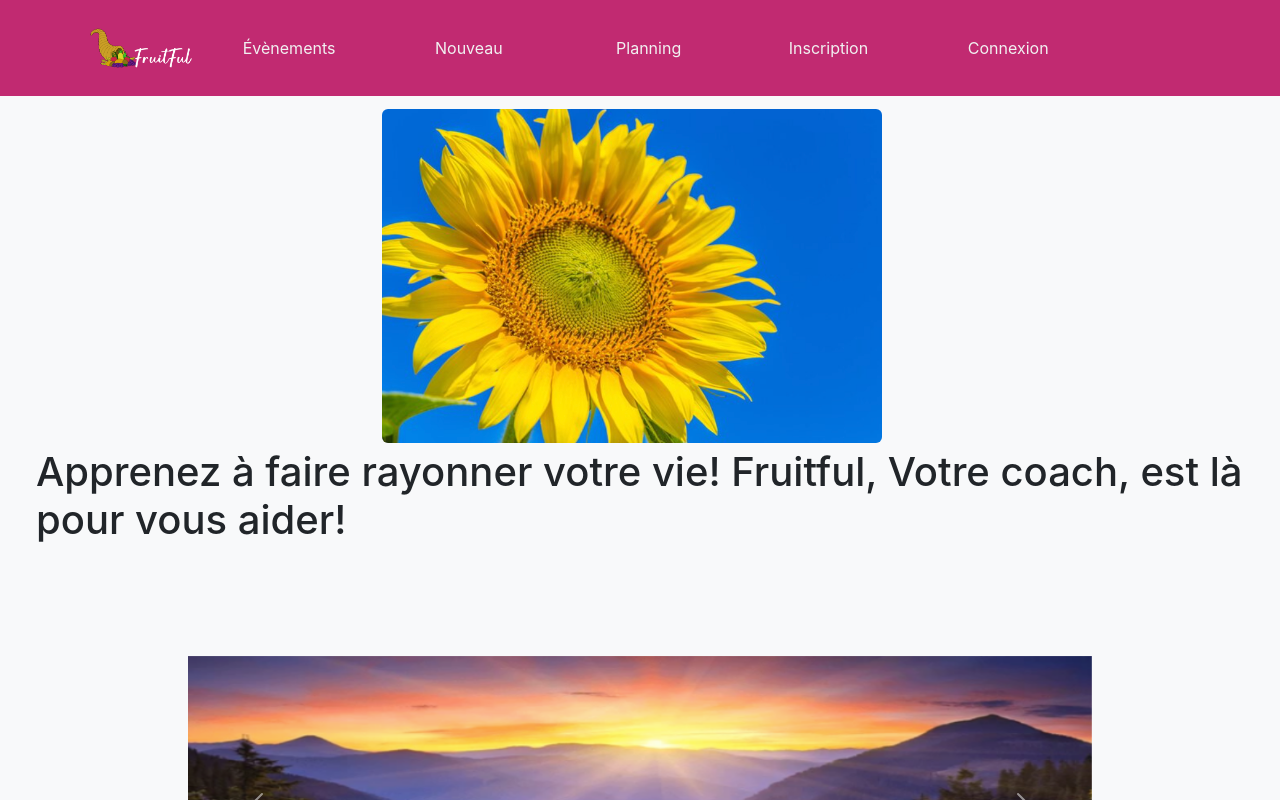
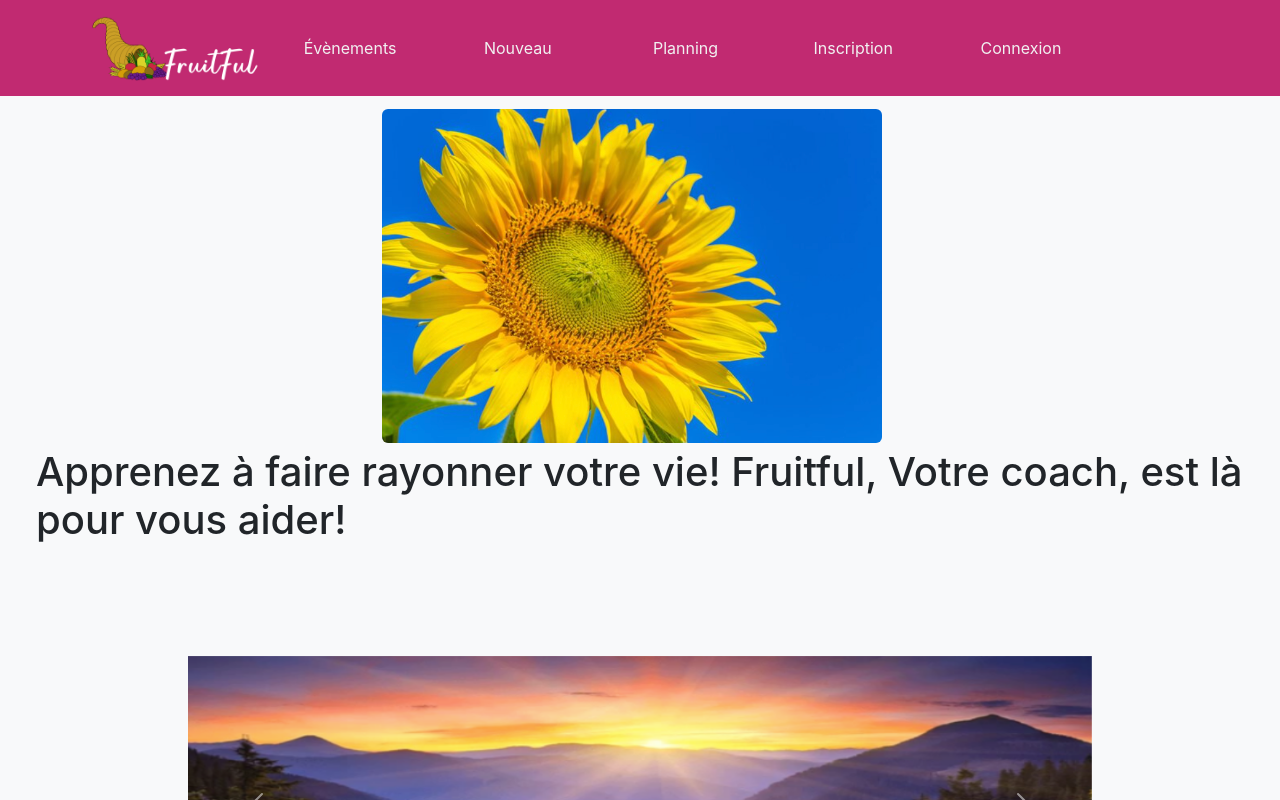
Before and after one commit to RomainVReco/fruitful-app, a React (Create React App) app: page / in a window 1280 px wide. Shown: the top 800 px of the page. Built offline with nearby package versions, Linux system fonts and the light colour scheme.

Commit message:
passage md

```diff
--- a/src/components/header/Header.js
+++ b/src/components/header/Header.js
@@ -43,9 +43,9 @@ function Header() {
 
   return (
     <div>
-      <nav className="navbar navbar-expand-lg headerTop ">
+      <nav className="navbar navbar-expand-md headerTop ">
         <div className="container d-flex align-items-center justify-content-evenly">
-          <div className="d-flex align-items-center">
+          <div className="d-flex flex-column align-items-start">
             <Link className="" to='/'>
               <img src={logoComplet} alt="logo fruitful" className="image-header"></img>
             </Link>
--- a/src/components/header/header-css.css
+++ b/src/components/header/header-css.css
@@ -29,7 +29,7 @@
 
   .image-header {
     padding: 5px;
-    height: 50px;
+    height: 75px;
   }
 
   .listeMenu {
```
